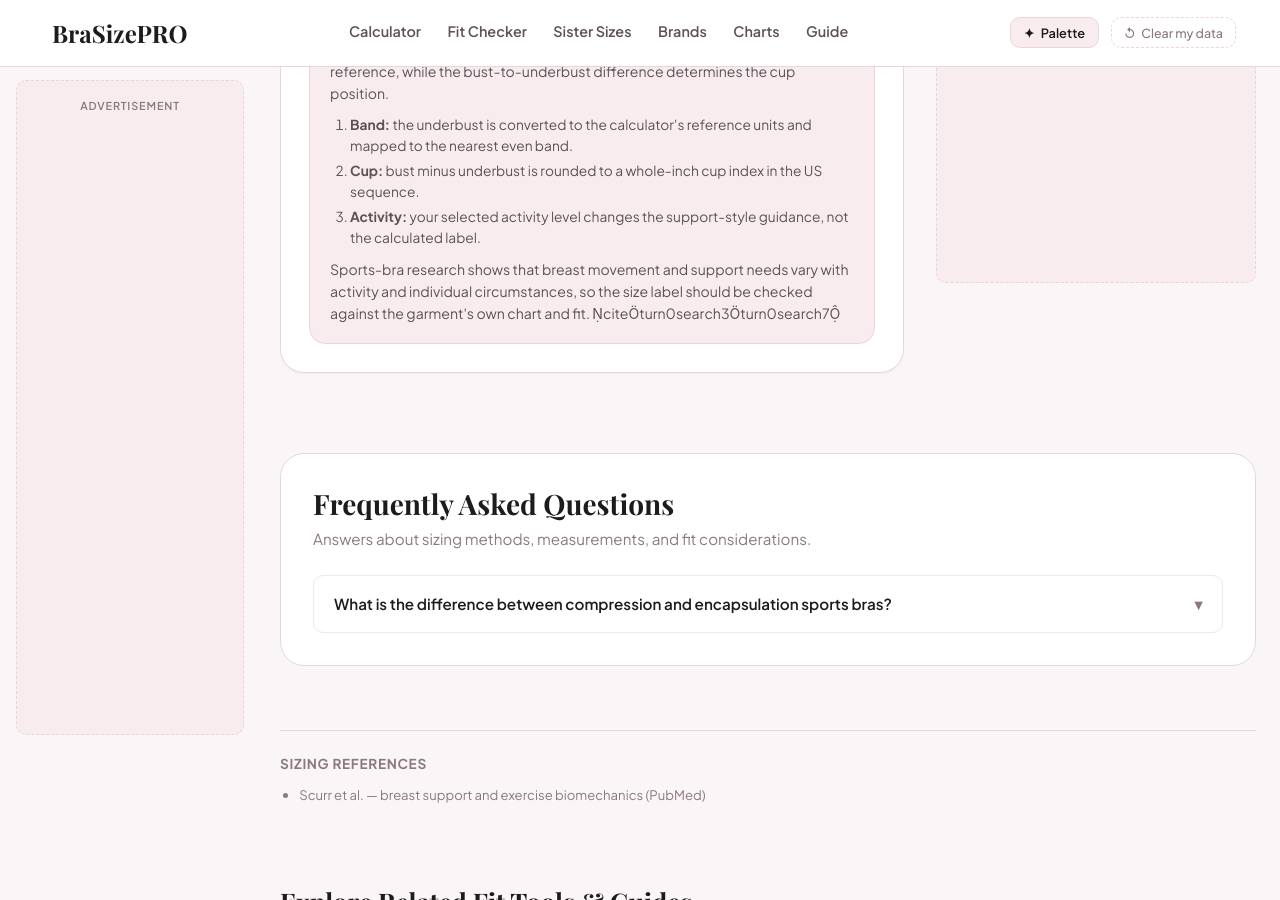
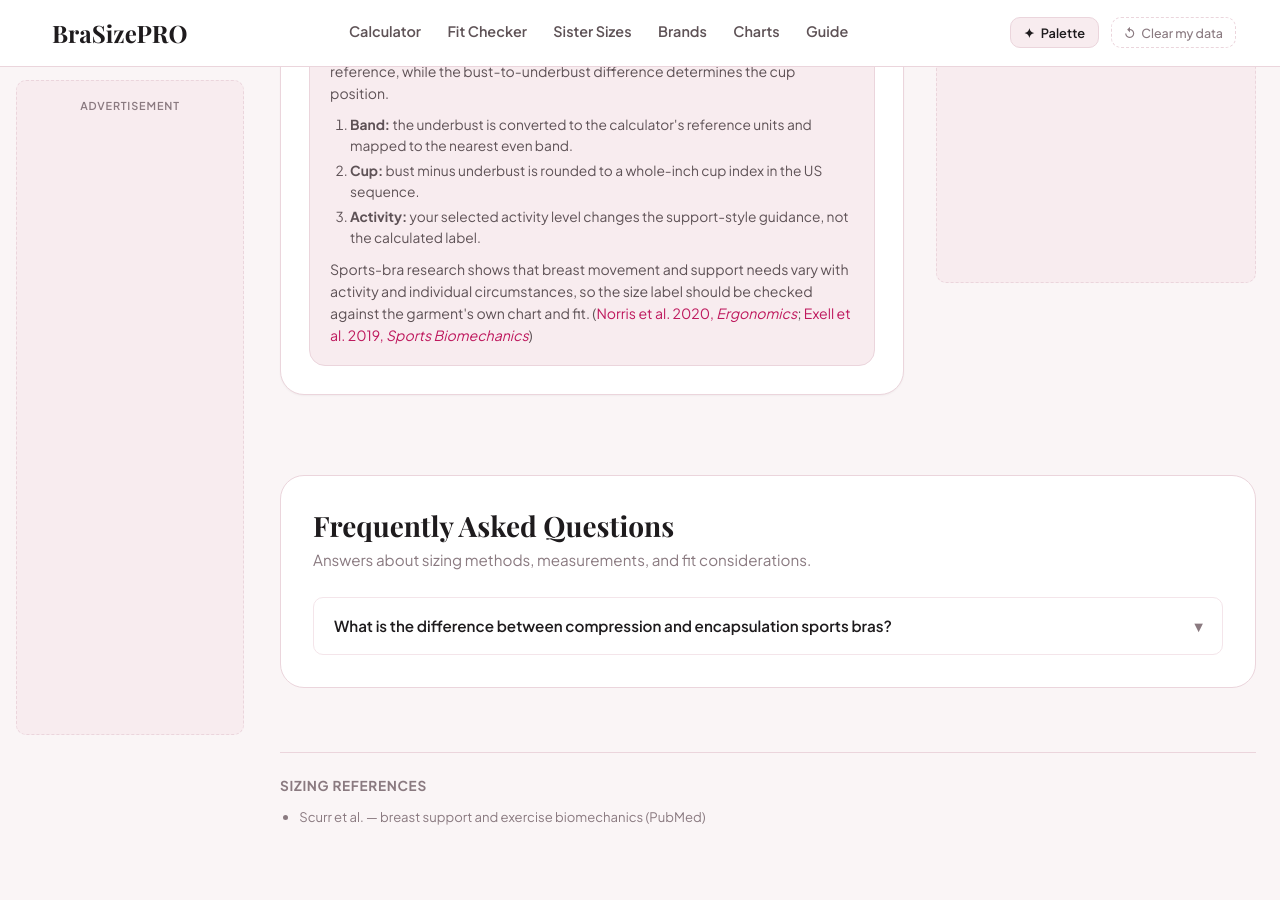
Before and after one commit to sharpedge74-cmyk/Bra-Size-Pro, a Jekyll site: the page built from sports-bra-calculator.html, in a window 1280 px wide and 900 px high, scrolled down 924 px. Built offline with Jekyll 4.4.1, drawn with Linux system fonts in a browser that asks for light colours; some web fonts are replaced.

Commit message:
fix(1): remove leaked citeturn tokens; replace with DOI/PubMed inline links

```diff
--- a/bra-cup-size-guide.html
+++ b/bra-cup-size-guide.html
@@ -48,4 +48,4 @@ faq:
 <p><small>*US cup lettering varies among manufacturers; some use DDD, some F, and some use both. UK double-letter progression also applies differently across manufacturers at extended cup sizes.</small></p>
 
 <h2>What This Chart Can and Cannot Tell You</h2>
-<p>A measurement-based result is a useful starting point, not a guarantee of fit. Research comparing traditional measurement with professional fit criteria found meaningful differences between calculated and best-fit sizes, supporting the use of garment fit checks alongside measurements. citeturn1search0</p>
+<p>A measurement-based result is a useful starting point, not a guarantee of fit. Research comparing traditional measurement with professional fit criteria found meaningful differences between calculated and best-fit sizes, supporting the use of garment fit checks alongside measurements. (<a href="https://doi.org/10.1080/00140139.2011.647096" rel="noopener" target="_blank">White &amp; Scurr 2012, <em>Ergonomics</em></a>)</p>
--- a/brand-size-converter.html
+++ b/brand-size-converter.html
@@ -81,7 +81,7 @@ faq:
     <li><strong>System mapping:</strong> that cup position is read against the selected brand's declared US or UK system.</li>
     <li><strong>Brand note:</strong> the result does not model every style. Use the brand's current product chart for the specific garment before ordering.</li>
   </ol>
-  <p>Manufacturer sizing can vary even when labels match; research has documented measurable differences in cup volume between manufacturers. citeturn0search0</p>
+  <p>Manufacturer sizing can vary even when labels match; research has documented measurable differences in cup volume between manufacturers. (<a href="https://pubmed.ncbi.nlm.nih.gov/39623226/" rel="noopener" target="_blank">Moscarelli et al.</a>)</p>
 </section>
 
   <div id="brand-result-card" class="sizing-result-box" style="display: none; margin-top: 2rem;">
--- a/how-bra-sizes-are-determined.html
+++ b/how-bra-sizes-are-determined.html
@@ -49,4 +49,4 @@ faq:
 </table>
 
 <h3>Why Fit Checking Matters</h3>
-<p>Research comparing tape-measure sizing with professional fit criteria found significant differences between the two approaches. The researchers recommended putting more emphasis on fit criteria and less on treating a calculated size as absolute. citeturn1search0</p>
+<p>Research comparing tape-measure sizing with professional fit criteria found significant differences between the two approaches. The researchers recommended putting more emphasis on fit criteria and less on treating a calculated size as absolute. (<a href="https://doi.org/10.1080/00140139.2011.647096" rel="noopener" target="_blank">White &amp; Scurr 2012, <em>Ergonomics</em></a>)</p>
--- a/how-to-measure-sports-bra.html
+++ b/how-to-measure-sports-bra.html
@@ -36,7 +36,7 @@ faq:
   <li><strong>Underwire, if present:</strong> should follow the breast crease rather than sit on breast tissue.</li>
   <li><strong>Straps:</strong> should stay secure without needing to carry the primary load.</li>
 </ul>
-<p>These checks are consistent with the University of Portsmouth's published best-fit criteria. citeturn1search1</p>
+<p>These checks are consistent with the University of Portsmouth's published best-fit criteria. (<a href="https://doi.org/10.1080/00140139.2011.647096" rel="noopener" target="_blank">White &amp; Scurr 2012, <em>Ergonomics</em></a>)</p>
 
 <h2>What Research Says About Sports-Bra Performance</h2>
 <p>A 2020 study tested 98 sports bras and found breast-movement reduction ranging from 36% to 74%. The researchers identified encapsulation style, padded cups, nylon, an adjustable underband and high neck drop as characteristics that together explained 37.1% of the variance in performance.</p>
--- a/sister-sizing-explained.html
+++ b/sister-sizing-explained.html
@@ -36,4 +36,4 @@ faq:
 <p>Moving across bands changes more than the label. The band circumference, wire geometry, cup proportions and strap placement can all change. Therefore a sister size should be treated as an adjacent alternative to test, not as a mathematically identical physical cup.</p>
 
 <h2>Use Fit Checks With Sister Sizing</h2>
-<p>University of Portsmouth research recommends checking the underband, cups, underwire, centre front and straps rather than relying solely on a calculated size. citeturn1search1</p>
+<p>University of Portsmouth research recommends checking the underband, cups, underwire, centre front and straps rather than relying solely on a calculated size. (<a href="https://doi.org/10.1080/00140139.2011.647096" rel="noopener" target="_blank">White &amp; Scurr 2012, <em>Ergonomics</em></a>)</p>
--- a/sports-bra-calculator.html
+++ b/sports-bra-calculator.html
@@ -75,7 +75,7 @@ faq:
     <li><strong>Cup:</strong> bust minus underbust is rounded to a whole-inch cup index in the US sequence.</li>
     <li><strong>Activity:</strong> your selected activity level changes the support-style guidance, not the calculated label.</li>
   </ol>
-  <p>Sports-bra research shows that breast movement and support needs vary with activity and individual circumstances, so the size label should be checked against the garment's own chart and fit. citeturn0search3turn0search7</p>
+  <p>Sports-bra research shows that breast movement and support needs vary with activity and individual circumstances, so the size label should be checked against the garment's own chart and fit. (<a href="https://doi.org/10.1080/00140139.2020.1829090" rel="noopener" target="_blank">Norris et al. 2020, <em>Ergonomics</em></a>; <a href="https://doi.org/10.1080/14763141.2019.1614654" rel="noopener" target="_blank">Exell et al. 2019, <em>Sports Biomechanics</em></a>)</p>
 </section>
 
   <div id="sports-result-box" class="sizing-result-box" style="display: none; margin-top: 2rem;">
```
